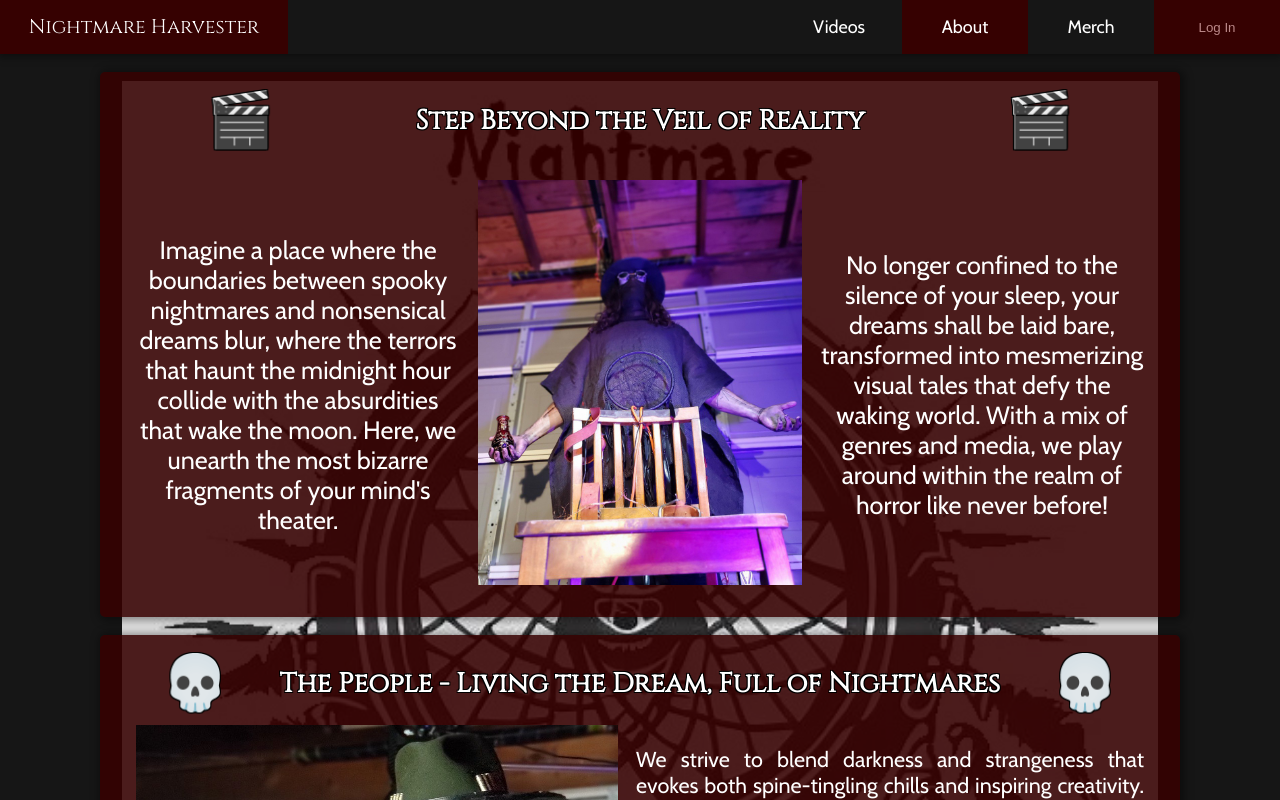
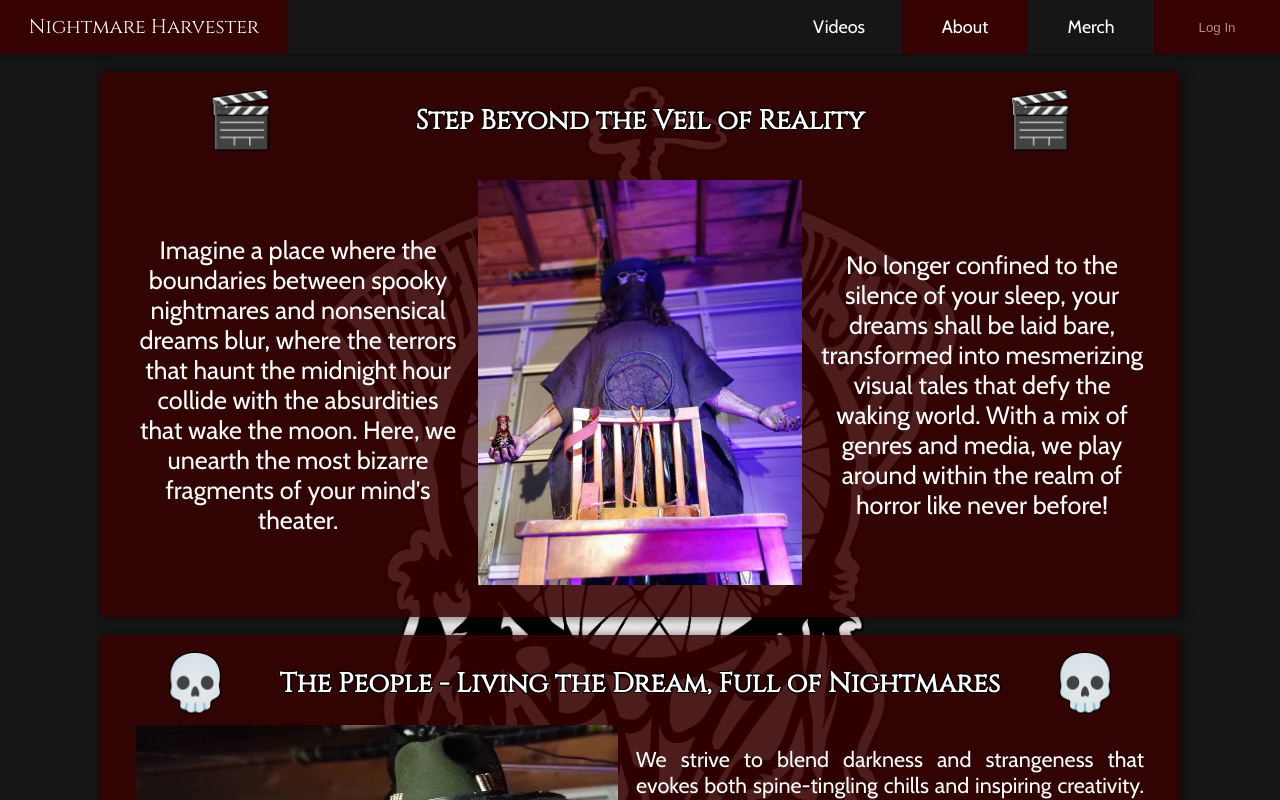
Before and after one commit to gr4ymanSOUND/nightmareharvester, a React (Create React App) app: page /about in a window 1280 px wide. Shown: the top 800 px of the page. Built offline with nearby package versions, Linux system fonts and the light colour scheme.

Commit message:
fixed a mistake in z-index for the logo on the homepage; went ahead and updated the logo link for the background image on the other pages

```diff
--- a/src/style/homepage.css
+++ b/src/style/homepage.css
@@ -4,7 +4,8 @@
   width: 100%;
   background-attachment: fixed;
 
-  background-image: url(../img/nightmareLogo2.jpeg);
+  /* background-image: url(../img/nightmareLogo2.jpeg); */
+  background-image: url(../img/harvesterLogo_transparent_update2024.png);
   background-repeat: no-repeat;
   background-position: 50% 3rem;
   background-size: auto 85%;
@@ -47,7 +48,7 @@ article {
   text-align: center;
   font-family: 'Cinzel', Times, serif;
   text-shadow: -1px -1px 0 #000, 1px -1px 0 #000, -1px 1px 0 #000, 1px 1px 0 #000;
-  z-index: 500;
+  z-index: 50;
 }
 
 .article-signature {
```
